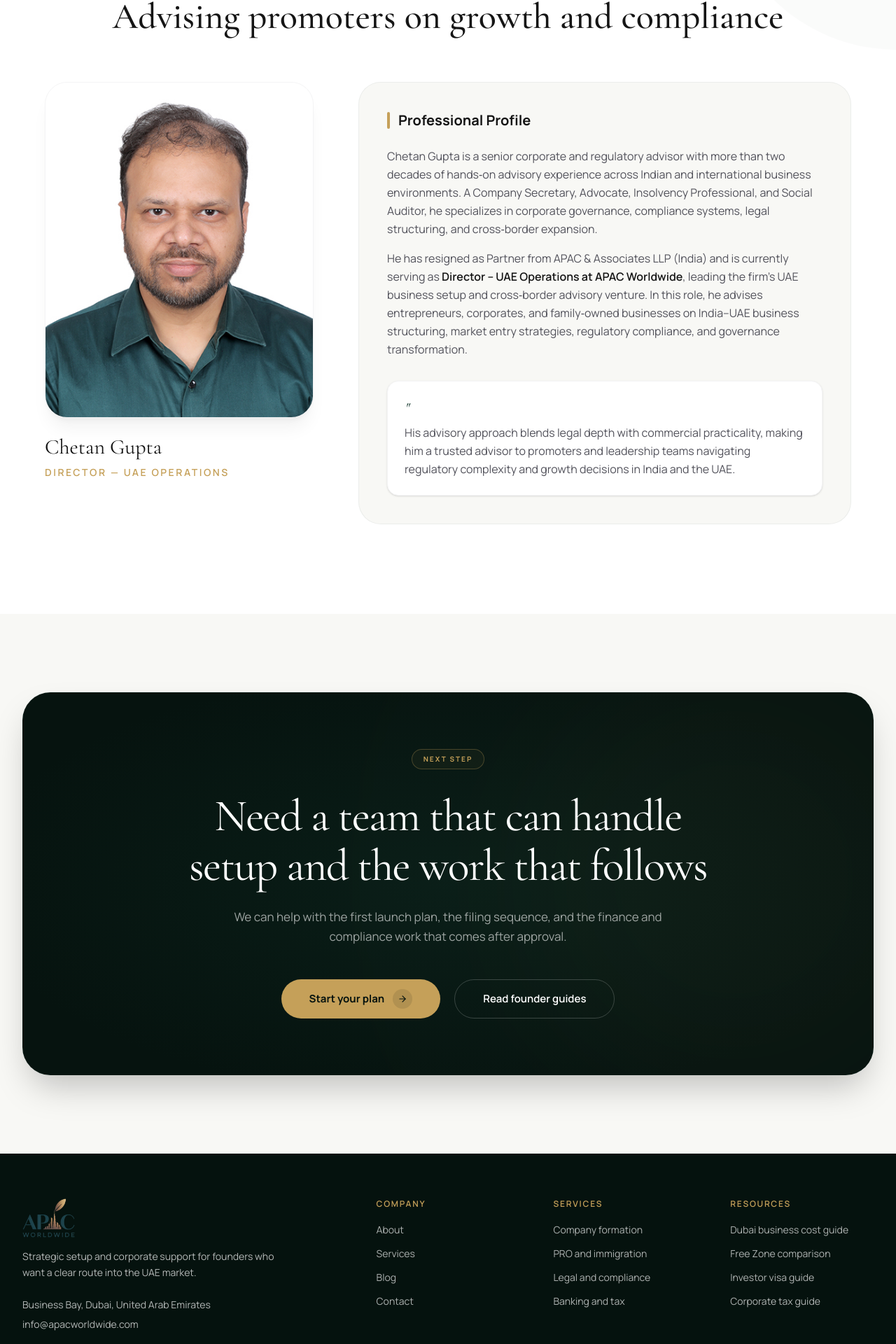
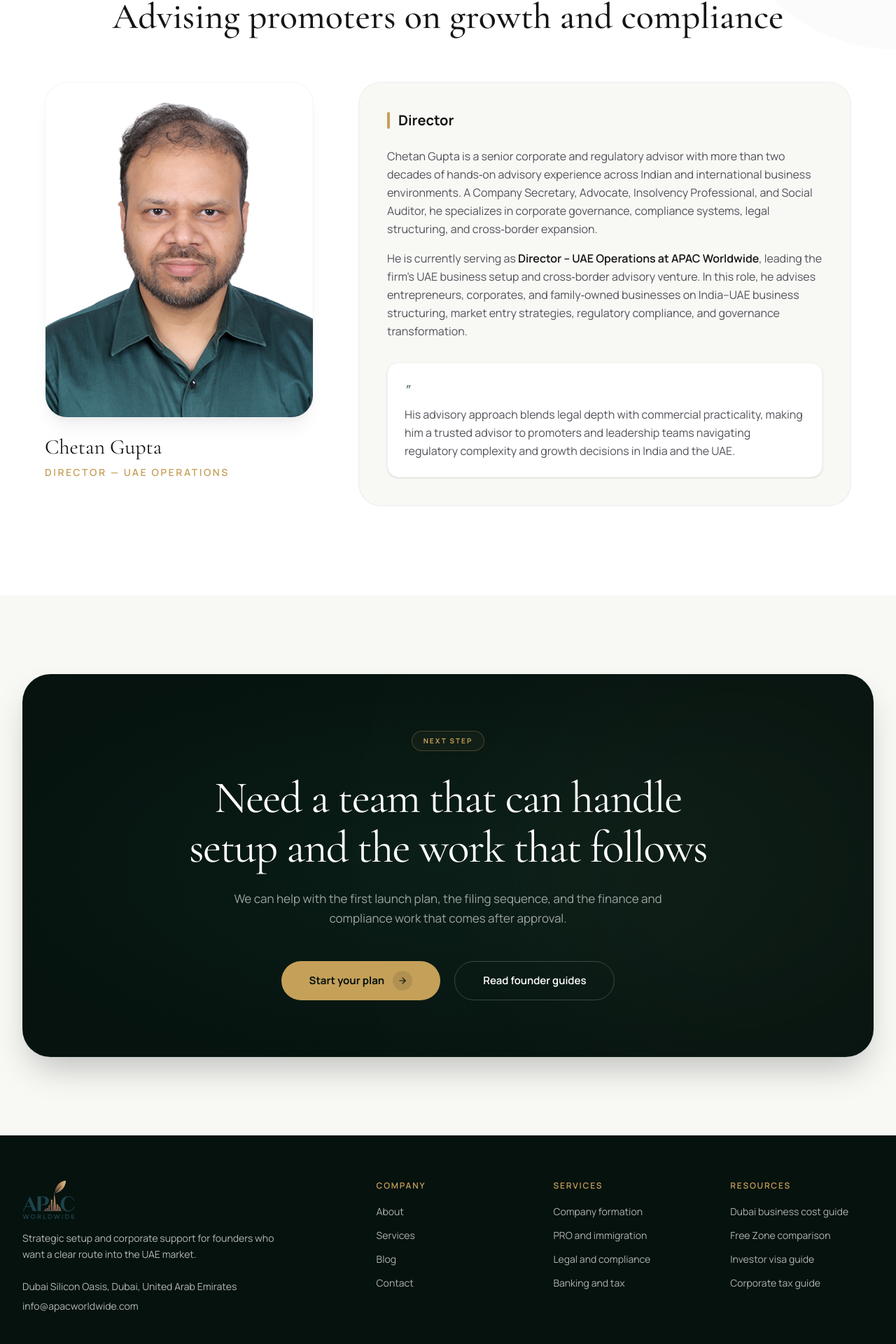
Before and after one commit to Vdebug/apac-worldwide, a Next.js app: page /about in a window 1280 px wide. Shown: the part 2573-4493 px from the top of the page at 70% size. Built offline with nearby package versions, Linux system fonts and the light colour scheme; no server answers.

Commit message:
feat(content): update director profile text and site address

```diff
--- a/components/Team.tsx
+++ b/components/Team.tsx
@@ -40,13 +40,13 @@
             <div className="bg-[#f8f8f5] p-8 sm:p-10 rounded-[2rem] border border-[#11352a]/5">
               <h4 className="text-xl font-bold text-charcoal mb-6 flex items-center gap-3">
                 <span className="h-6 w-1 bg-gold rounded-full inline-block"></span>
-                Professional Profile
+                Director
               </h4>
               <p className="leading-relaxed">
                 Chetan Gupta is a senior corporate and regulatory advisor with more than two decades of hands‑on advisory experience across Indian and international business environments. A Company Secretary, Advocate, Insolvency Professional, and Social Auditor, he specializes in corporate governance, compliance systems, legal structuring, and cross‑border expansion.
               </p>
               <p className="leading-relaxed mt-4">
-                He has resigned as Partner from APAC & Associates LLP (India) and is currently serving as <strong className="text-charcoal font-semibold">Director – UAE Operations at APAC Worldwide</strong>, leading the firm's UAE business setup and cross‑border advisory venture. In this role, he advises entrepreneurs, corporates, and family‑owned businesses on India–UAE business structuring, market entry strategies, regulatory compliance, and governance transformation.
+                He is currently serving as <strong className="text-charcoal font-semibold">Director – UAE Operations at APAC Worldwide</strong>, leading the firm's UAE business setup and cross‑border advisory venture. In this role, he advises entrepreneurs, corporates, and family‑owned businesses on India–UAE business structuring, market entry strategies, regulatory compliance, and governance transformation.
               </p>
               <p className="leading-relaxed mt-4 bg-white p-6 rounded-2xl border border-neutral-100 shadow-sm mt-8">
                 <span className="block text-[#11352a] font-medium italic text-xl font-serif mb-2">&quot;</span>
--- a/lib/site.ts
+++ b/lib/site.ts
@@ -9,7 +9,7 @@
     "Business setup, licensing, visa support, compliance, and growth advisory for companies entering the UAE market.",
   url: siteUrl,
   email: "info@apacworldwide.com",
-  office: "Business Bay, Dubai, United Arab Emirates",
+  office: "Dubai Silicon Oasis, Dubai, United Arab Emirates",
 };
 
 export const navigation = [
```
